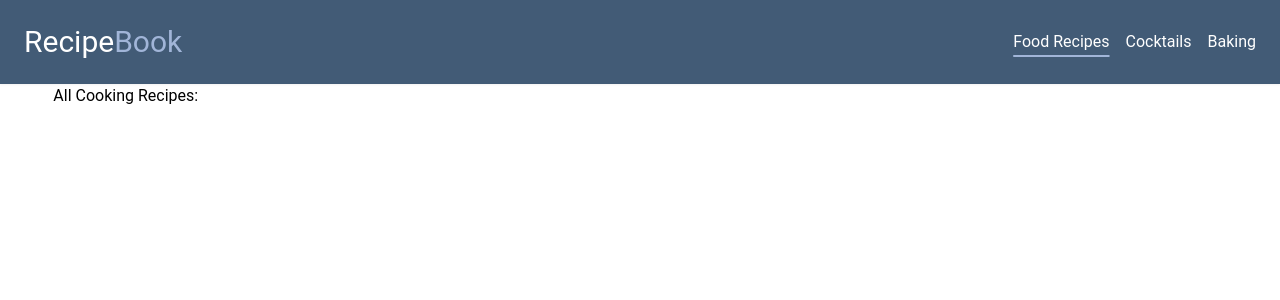
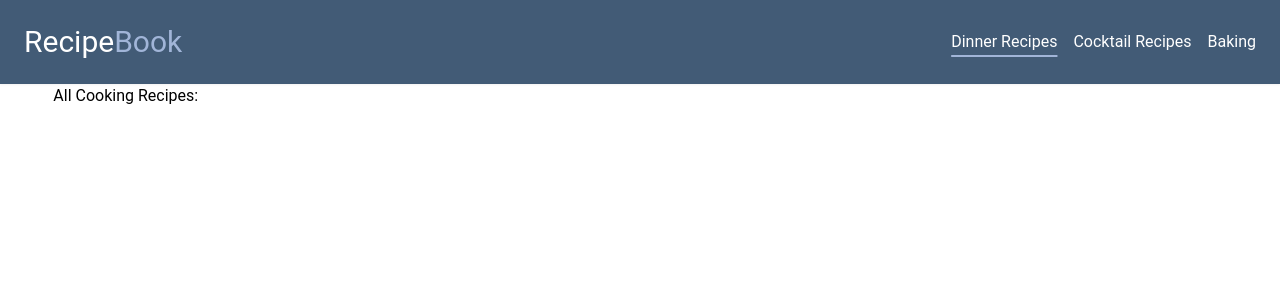
Before and after one commit to laurenjudge/RecipeBook--react, a React (Vite) app: page / in a window 1280 px wide. Shown: the top 300 px of the page. Built offline with nearby package versions, Linux system fonts and the light colour scheme.

Commit message:
rename links in nav bar

```diff
--- a/src/layouts/NavBar.tsx
+++ b/src/layouts/NavBar.tsx
@@ -3,11 +3,11 @@ import { NavLink } from 'react-router-dom'
 export default function NavBar() {
   const navBarItems = [
     {
-      label: 'Food Recipes',
+      label: 'Dinner Recipes',
       path: '/',
     },
     {
-      label: 'Cocktails',
+      label: 'Cocktail Recipes',
       path: '/cocktails',
     },
     {
```
